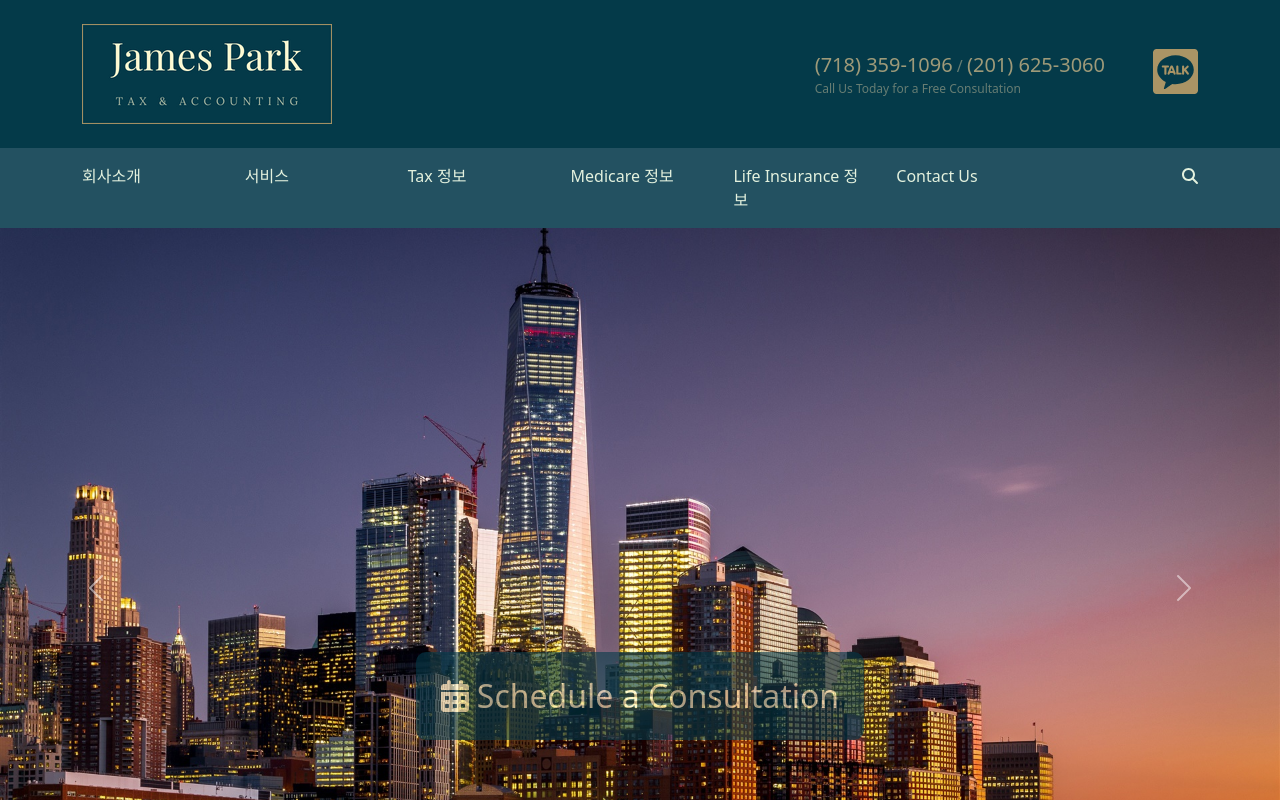
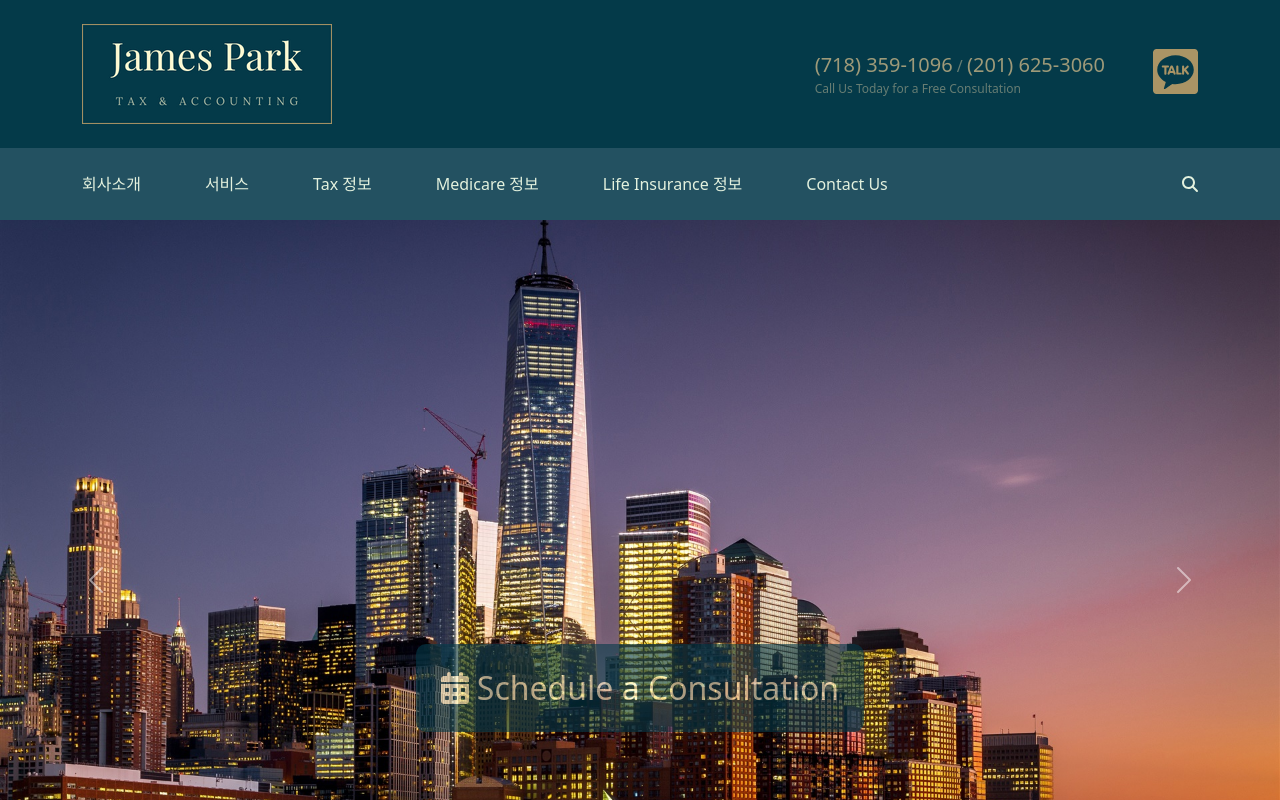
Before and after one commit to nooccarr/james-park-tax, a React (Vite) app: page / in a window 1280 px wide. Shown: the top 800 px of the page. Built offline with nearby package versions, Linux system fonts and the light colour scheme.

Commit message:
Move navigation bar items to the start and search icon to the end.

```diff
--- a/src/app/components/Layout.jsx
+++ b/src/app/components/Layout.jsx
@@ -1,8 +1,10 @@
+import { useEffect, useState } from 'react';
 import { Link, Outlet } from 'react-router-dom';
 import Container from 'react-bootstrap/Container';
 import Row from 'react-bootstrap/Row';
-import Col from "react-bootstrap/Col";
+import Stack from 'react-bootstrap/Stack';
 import { FontAwesomeIcon } from '@fortawesome/react-fontawesome';
+import { faBars } from '@fortawesome/free-solid-svg-icons';
 import { faMagnifyingGlass } from '@fortawesome/free-solid-svg-icons';
 import '../styles/layout.css';
 const NavItems = [
@@ -20,19 +22,21 @@ const Layout = ({ handleSearchReset }) => {
       <nav className='nav-container'>
           <Container className='py-3'>
             <Row>
+              <Stack direction='horizontal' gap={3}>
                 {NavItems.map(({ link, title }) => (
-                <Col key={title}>
+                  <div className='py-2 pe-5' key={title}>
                     <Link to={link} onClick={handleSearchReset} className='navlink'>
                       {title}
                     </Link>
-                </Col>
+                  </div>
                 ))}
 
-              <Col className='text-end'>
+                <div className='py-2 ms-auto'>
                   <Link to='search' className='navsearch'>
                     <FontAwesomeIcon icon={faMagnifyingGlass}  />
                   </Link>
-              </Col>
+                </div>
+              </Stack>
             </Row>
           </Container>
       </nav>
```
Lines whose indentation alone changed are shown as unchanged.
